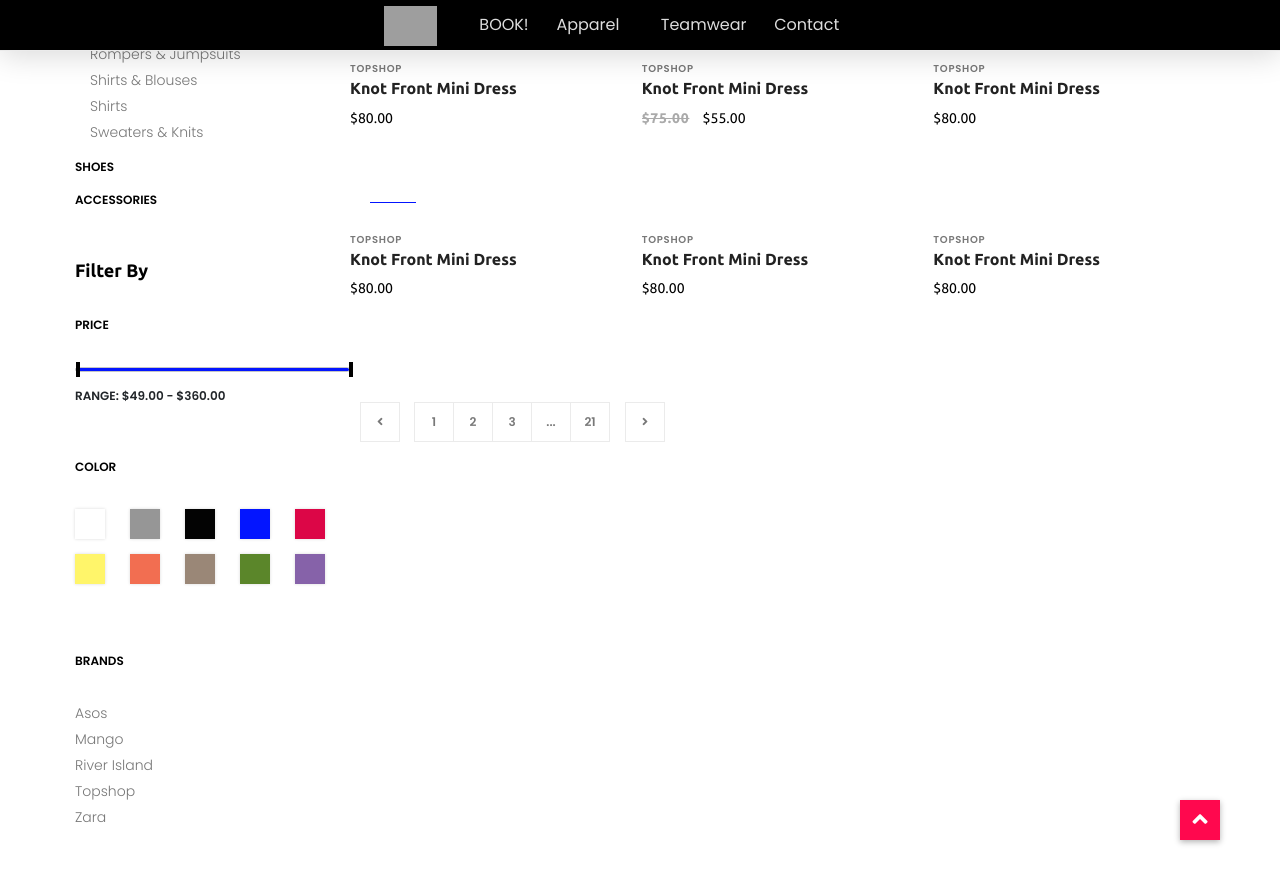
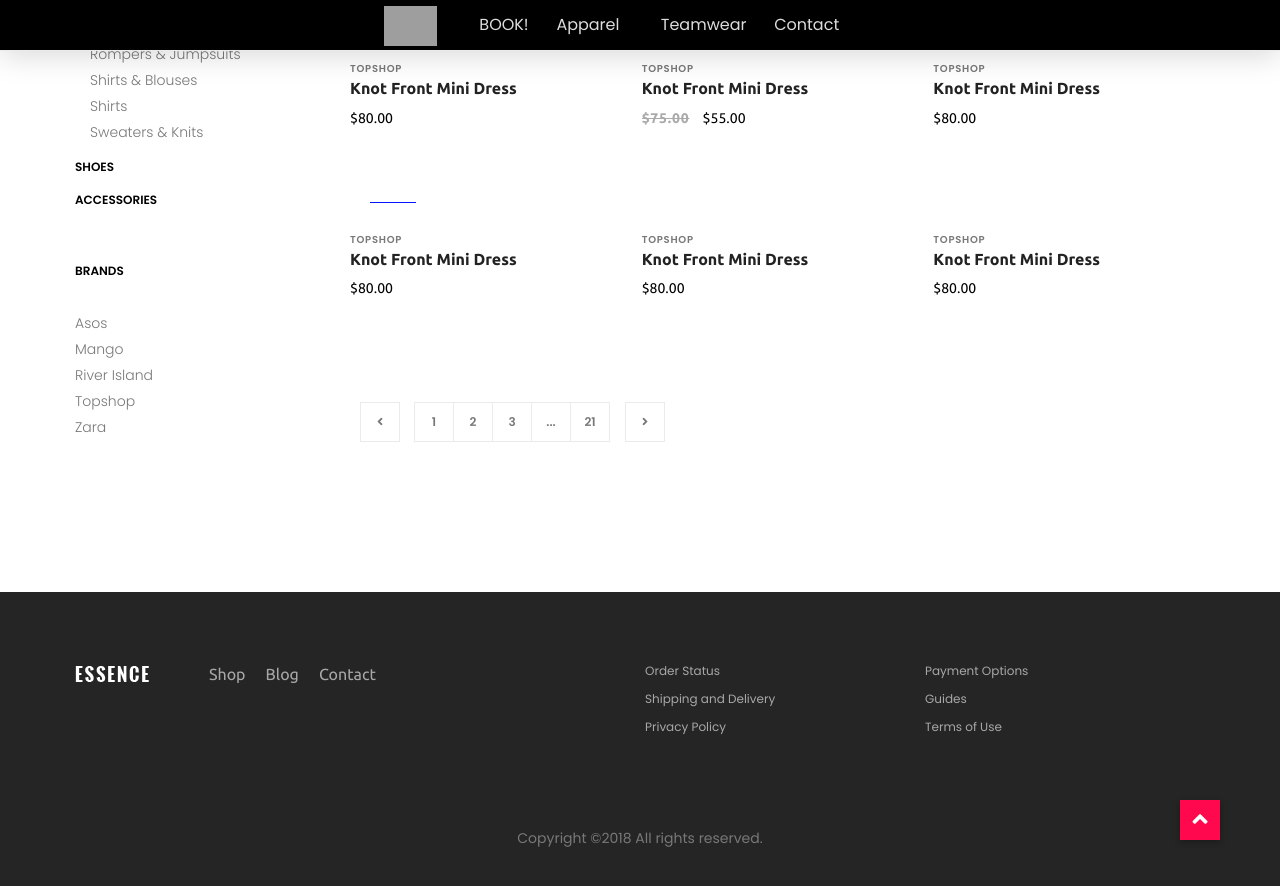
Before and after one commit to kemtol/sabnanifootball, a Jekyll site: the page built from shop.html, in a window 1280 px wide and 900 px high, scrolled down 494 px. Shown: the top 886 px of the window. Built offline with Jekyll 4.4.1, drawn with Linux system fonts in a browser that asks for light colours; nearby versions of some CDN libraries; some web fonts are replaced; grey boxes are pictures that could not be loaded.

Commit message:
Update products.html

```diff
--- a/_layouts/products.html
+++ b/_layouts/products.html
@@ -87,45 +87,6 @@ layout: default
                     </div>
 
                     <!-- ##### Single Widget ##### -->
-                    <div class="widget price mb-50">
-                        <!-- Widget Title -->
-                        <h6 class="widget-title mb-30">Filter by</h6>
-                        <!-- Widget Title 2 -->
-                        <p class="widget-title2 mb-30">Price</p>
-
-                        <div class="widget-desc">
-                            <div class="slider-range">
-                                <div data-min="49" data-max="360" data-unit="$" class="slider-range-price ui-slider ui-slider-horizontal ui-widget ui-widget-content ui-corner-all" data-value-min="49" data-value-max="360" data-label-result="Range:">
-                                    <div class="ui-slider-range ui-widget-header ui-corner-all"></div>
-                                    <span class="ui-slider-handle ui-state-default ui-corner-all" tabindex="0"></span>
-                                    <span class="ui-slider-handle ui-state-default ui-corner-all" tabindex="0"></span>
-                                </div>
-                                <div class="range-price">Range: $49.00 - $360.00</div>
-                            </div>
-                        </div>
-                    </div>
-
-                    <!-- ##### Single Widget ##### -->
-                    <div class="widget color mb-50">
-                        <!-- Widget Title 2 -->
-                        <p class="widget-title2 mb-30">Color</p>
-                        <div class="widget-desc">
-                            <ul class="d-flex">
-                                <li><a href="#" class="color1"></a></li>
-                                <li><a href="#" class="color2"></a></li>
-                                <li><a href="#" class="color3"></a></li>
-                                <li><a href="#" class="color4"></a></li>
-                                <li><a href="#" class="color5"></a></li>
-                                <li><a href="#" class="color6"></a></li>
-                                <li><a href="#" class="color7"></a></li>
-                                <li><a href="#" class="color8"></a></li>
-                                <li><a href="#" class="color9"></a></li>
-                                <li><a href="#" class="color10"></a></li>
-                            </ul>
-                        </div>
-                    </div>
-
-                    <!-- ##### Single Widget ##### -->
                     <div class="widget brands mb-50">
                         <!-- Widget Title 2 -->
                         <p class="widget-title2 mb-30">Brands</p>
```
